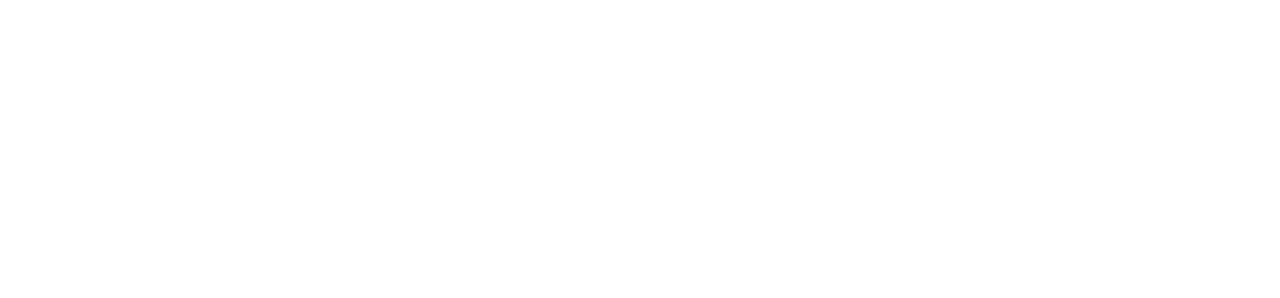
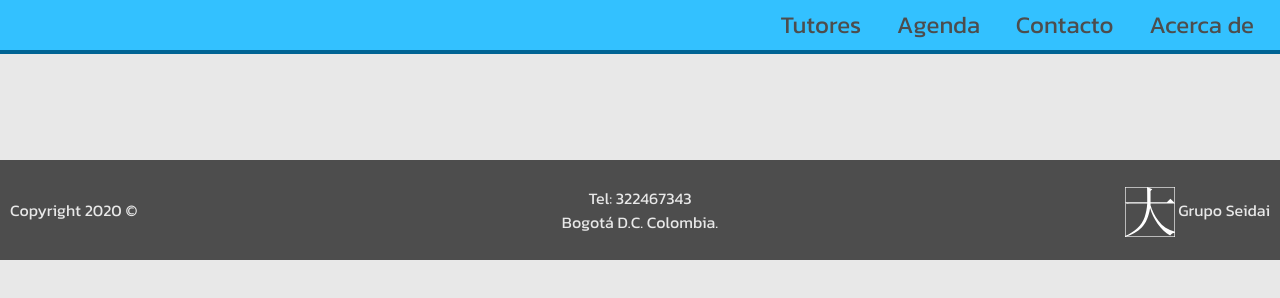
Before and after one commit to Grupo-Seidai/kapti.github.io, a plain HTML site: page index.html in a window 1280 px wide. Drawn offline with Linux system fonts and the light colour scheme.

Commit message:
Mostrar la cabecera y pie de pagina

```diff
--- /dev/null
+++ b/css/style.css
@@ -0,0 +1,102 @@
+html, body {
+    margin: 0px;
+    padding: 0px;
+    width: 100%;
+    height: 100%;
+    font-family: "Rokkitt", serif;
+    background: #E8E8E8;
+}
+
+header {
+    position: absolute;
+    width: 100%;
+    height: 50px;
+    font-family: "Kanit", sans-serif;
+    z-index: 1;
+}
+
+header .topbar {
+    border-bottom: 4px solid #006494;
+    background: #33C1FF;
+    height: 100%;
+}
+
+header .button-container {
+    margin-right: 10px;
+    float: right;
+}
+
+header .topbar .button {
+    display: inline-block;
+    height: 50px;
+    font-size: 24px;
+    line-height: 50px;
+    color: #4D4D4D;
+    margin: 0px 16px;
+    vertical-align: middle;
+}
+
+footer {
+    width: 100%;
+    height: 80px;
+    padding: 10px 0px;
+    background: #4D4D4D;
+    margin-top: 32px;
+    font-family: "Kanit", sans-serif;
+    color: #E8E8E8;
+}
+
+footer::after {
+    content: "";
+    display: table;
+    clear: both;
+}
+
+footer .copyright {
+    float: left;
+    padding: 0px 10px;
+    line-height: 80px;
+    vertical-align: middle;
+}
+
+footer .address {
+    line-height: normal;
+    vertical-align: middle;
+}
+
+footer .seidai {
+    float: right;
+    vertical-align: middle;
+    padding: 0px 10px;
+    line-height: 80px;
+}
+
+footer .seidai img {
+    vertical-align: middle;
+}
+
+.section {
+    display: block;
+    padding-top: 128px;
+}
+
+.section::after {
+    content: "";
+    display: table;
+    clear: both;
+}
+
+.center {
+    text-align: center;
+}
+
+.display-container {
+    position: relative;
+}
+
+.display-middle {
+    position: absolute;
+    top: 50%;
+    left: 50%;
+    transform: translate(-50%,-50%);
+}
--- a/index.html
+++ b/index.html
@@ -3,6 +3,49 @@
 <head>
 <meta charset="UTF-8"/>
 <title>Document</title>
+
+<link rel="stylesheet" href="/css/style.css"/>
+<link rel="stylesheet" href="https://fonts.googleapis.com/css2?family=Kanit&family=Rokkitt:wght@300&display=swap"/>
 </head>
-<body></body>
+<body>
+  <header>
+    <div class="topbar">
+      <div class="button-container">
+	<div class="button">
+	  Tutores
+	</div>
+	<div class="button">
+	  Agenda
+	</div>
+	<div class="button">
+	  Contacto
+	</div>
+	<div class="button">
+	  Acerca de
+	</div>
+      </div>
+    </div>
+  </header>
+
+
+  <div class="section">
+
+  </div>
+
+
+  <footer class="display-container">
+    <div class="copyright">
+      Copyright 2020 &copy;
+    </div>
+    <div class="center address display-middle">
+	Tel: 322467343 <br/>
+	Bogotá D.C. Colombia.
+    </div>
+
+    <div class="seidai">
+      <img src="/assets/Seidai_wh.svg"/>
+      Grupo Seidai
+    </div>
+  </footer>
+</body>
 </html>
```
Also changed, not shown: assets/Seidai_wh.svg (added).
